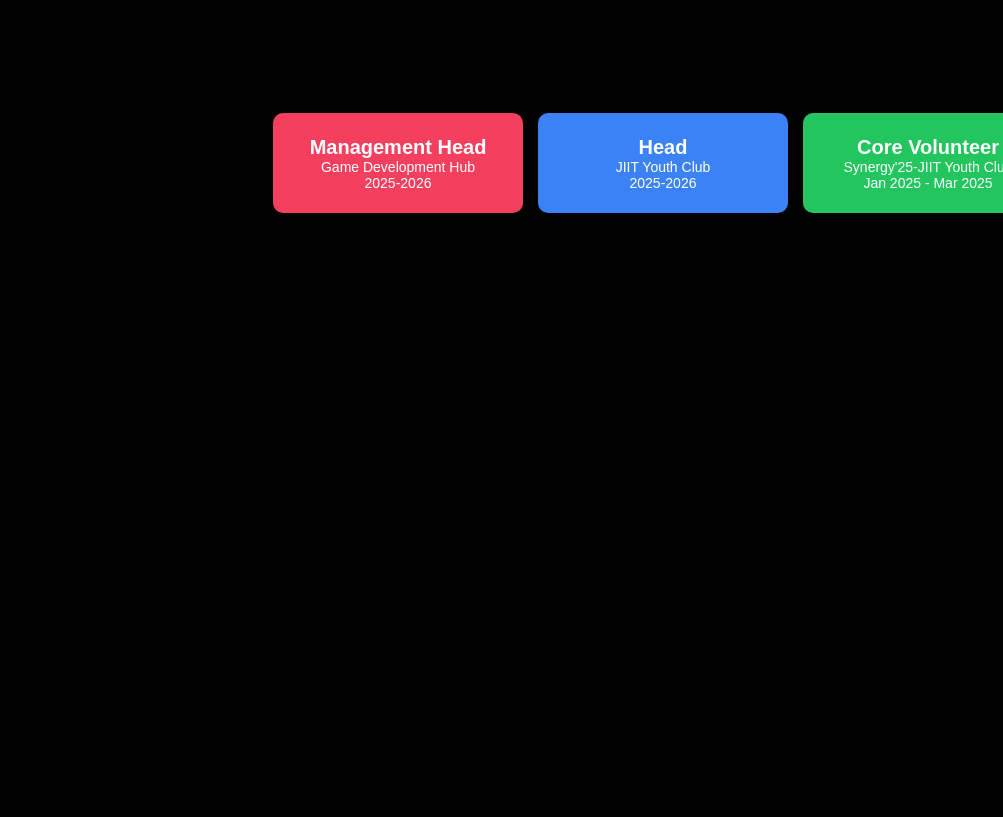
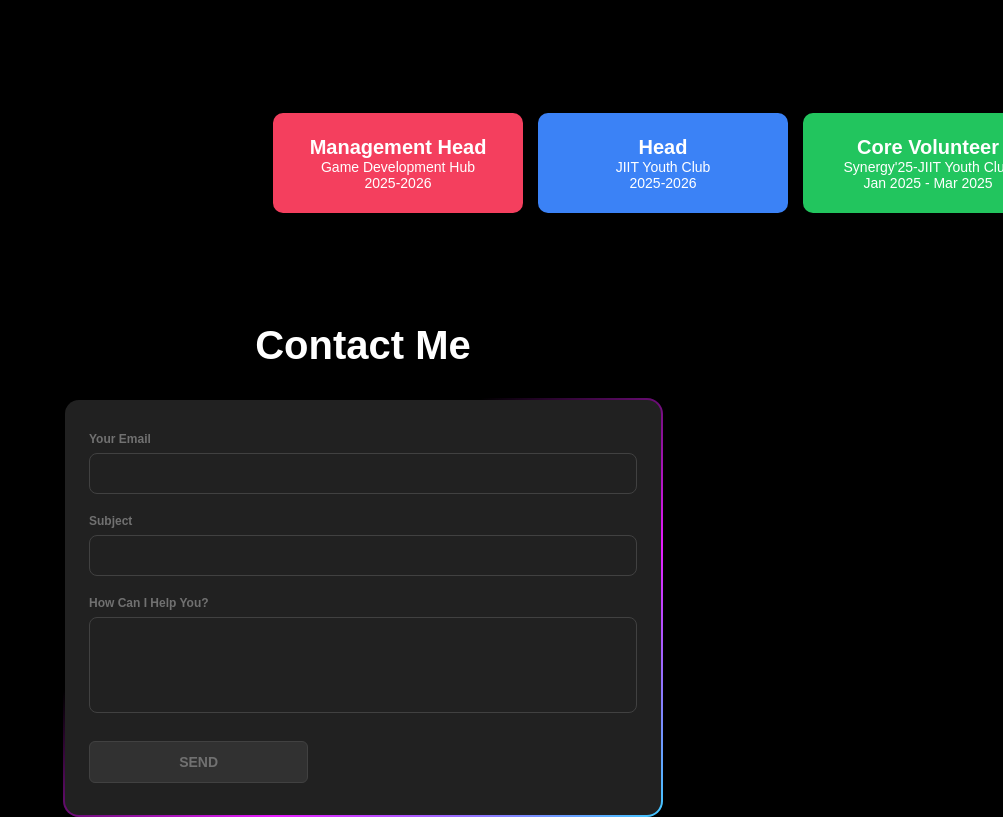
Before and after one commit to mayankvar38/portfolio, a plain HTML site: page index.html in a window 1280 px wide. Shown: the part 2631-3448 px from the top of the page, without its empty margins (277-1280 px from the left). Before the commit the page ends 2954 px from the top, so only its background shows below. Drawn offline with Linux system fonts and the light colour scheme.

Commit message:
refurbished

```diff
--- a/index.html
+++ b/index.html
@@ -382,6 +382,24 @@
 
         </div>
     </div>
+    <div><h1>Contact Me</h1></div>
+    <div class="form-container">
+      <form class="form">
+        <div class="form-group">
+          <label for="email">Your Email</label>
+          <input type="text" id="email" name="email" required="">
+        </div>
+        <div class="form-group">
+          <label for="subject">Subject</label>
+          <input type="text" id="subject" name="subject" required="">
+        </div>
+        <div class="form-group">
+          <label for="textarea">How Can I Help You?</label>
+          <textarea name="textarea" id="textarea" rows="10" cols="50" required=""></textarea>
+        </div>
+        <button class="form-submit-btn" type="submit">SEND</button>
+      </form>
+    </div>
     <script>
         document.querySelectorAll(".navbar a").forEach(anchor => {
             anchor.addEventListener("click", function(event) {
--- a/mayank.css
+++ b/mayank.css
@@ -1211,6 +1211,98 @@ h2 {
   display: flex;
   justify-content: center;
   align-items: center;
-  gap: 20px;
+  gap: 150px;
   padding: 30px;
 }
+
+/*Contact form*/
+.form-container {
+  width: 600px; /* Set a fixed width for the container */
+  max-width: 100%; /* Ensure it doesn't overflow on smaller screens */
+  height: auto; /* Allow height to adjust based on content */
+  background: linear-gradient(#212121, #212121) padding-box,
+              linear-gradient(145deg, transparent 35%,#e81cff, #40c9ff) border-box;
+  border: 2px solid transparent;
+  padding: 32px 24px;
+  font-size: 14px;
+  font-family: inherit;
+  color: white;
+  border-radius: 16px;
+  box-sizing: border-box;
+  display: flex; /* Use flexbox */
+  flex-direction: column; /* Stack children vertically */
+  justify-content: center; /* Center vertically */
+  align-items: center; /* Center horizontally */
+  margin: auto; /* Center the container itself */
+}
+
+.form-container .form {
+  display: flex;
+  flex-direction: column;
+  gap: 20px;
+  width: 100%; /* Ensure the form takes full width */
+}
+
+.form-container .form-group {
+  display: flex;
+  flex-direction: column;
+  gap: 2px;
+  width: 100%; /* Ensure form groups take full width */
+}
+
+.form-container .form-group label {
+  display: block;
+  margin-bottom: 5px;
+  color: #717171;
+  font-weight: 600;
+  font-size: 12px;
+}
+
+.form-container .form-group input,
+.form-container .form-group textarea {
+  width: 100%;
+  padding: 12px 16px;
+  border-radius: 8px;
+  color: #fff;
+  font-family: inherit;
+  background-color: transparent;
+  border: 1px solid #414141;
+}
+
+.form-container .form-group textarea {
+  resize: none; /* Prevent resizing */
+  height: 96px; /* Set a fixed height for the textarea */
+}
+
+.form-container .form-group input::placeholder {
+  opacity: 0.5;
+}
+
+.form-container .form-group input:focus,
+.form-container .form-group textarea:focus {
+  outline: none;
+  border-color: #e81cff;
+}
+
+.form-container .form-submit-btn {
+  display: flex;
+  align-items: center;
+  justify-content: center;
+  font-family: inherit;
+  color: #717171;
+  font-weight: 600;
+  width: 40%;
+  background: #313131;
+  border: 1px solid #414141;
+  padding: 12px 16px;
+  font-size: inherit;
+  gap: 8px;
+  margin-top: 8px;
+  cursor: pointer;
+  border-radius: 6px;
+}
+
+.form-container .form-submit-btn:hover {
+  background-color: #fff;
+  border-color: #fff;
+}
```
